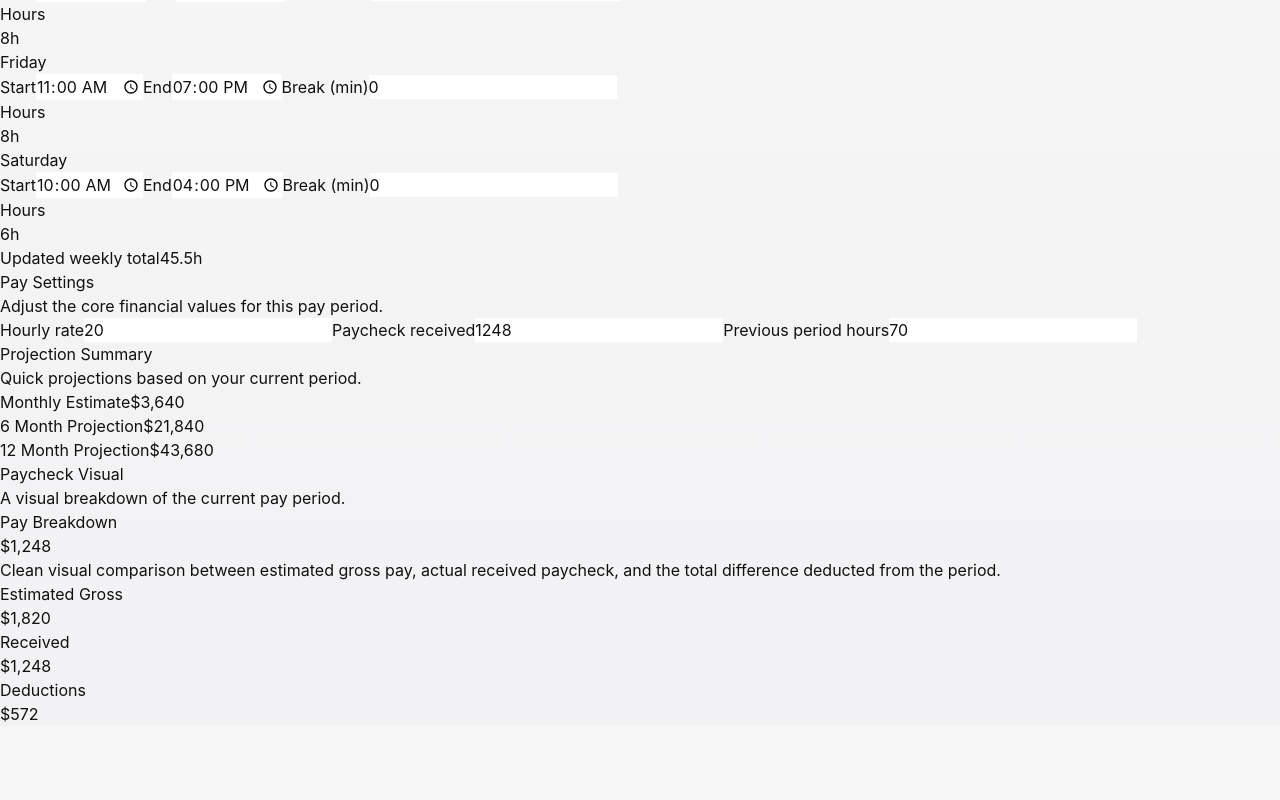
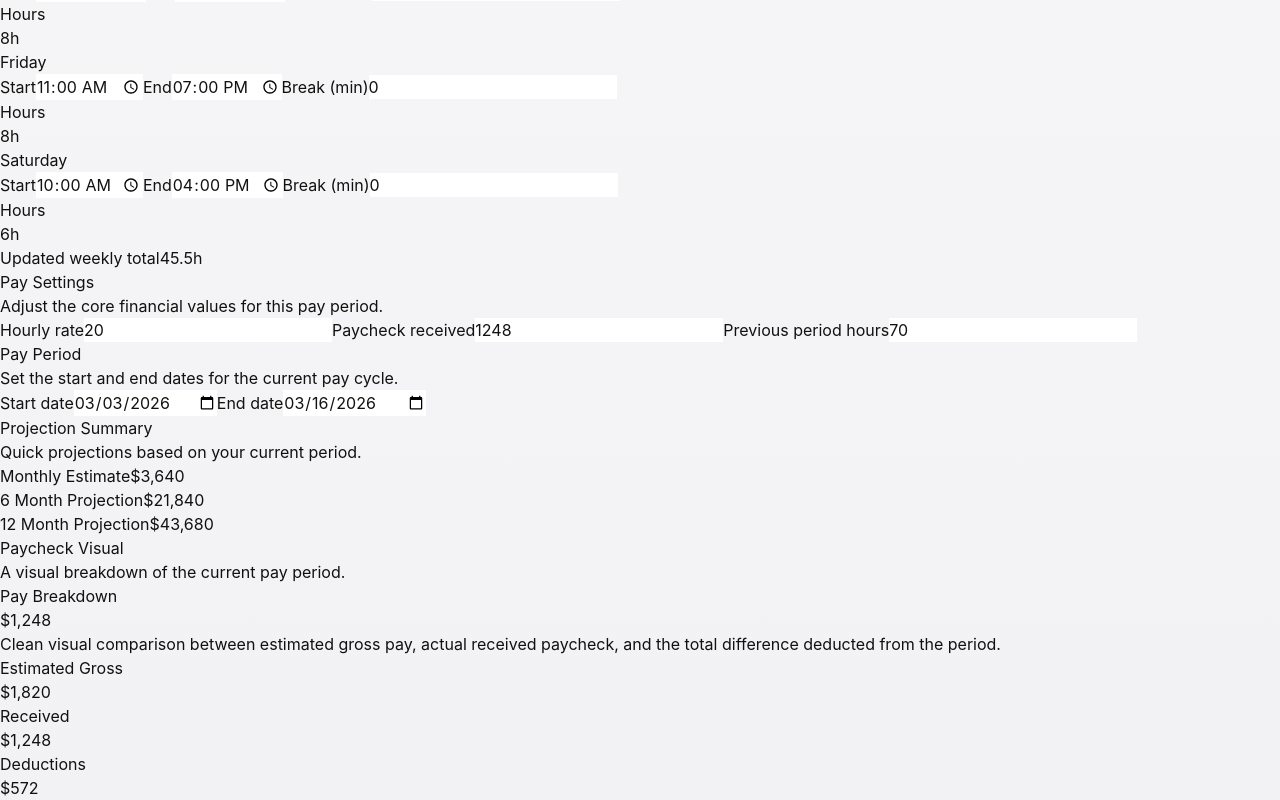
Before and after one commit to gereacosta1/workpulse, a React (Vite) app: page / in a window 1280 px wide. Shown: the part 750-1550 px from the top of the page. Before the commit the page ends 1476 px from the top, so only its background shows below. Built offline with nearby package versions, Linux system fonts and the light colour scheme.

Commit message:
Add editable pay period dates to dashboard

```diff
--- a/src/components/dashboard-shell.tsx
+++ b/src/components/dashboard-shell.tsx
@@ -4,6 +4,7 @@ import { StatsCard } from "./stats-card";
 import { PayBreakdownChart } from "./pay-breakdown-chart";
 import { ShiftEditor } from "./shift-editor";
 import { PaySettingsForm } from "./pay-settings-form";
+import { PayPeriodForm } from "./pay-period-form";
 import type { DashboardData, WeeklyShift } from "../types/dashboard";
 
 type DashboardShellProps = {
@@ -18,11 +19,22 @@ function formatCurrency(amount: number) {
   }).format(amount);
 }
 
+function formatDateLabel(dateString: string) {
+  const date = new Date(`${dateString}T00:00:00`);
+
+  return new Intl.DateTimeFormat("en-US", {
+    month: "short",
+    day: "2-digit",
+  }).format(date);
+}
+
 export function DashboardShell({ data }: DashboardShellProps) {
   const [shifts, setShifts] = useState<WeeklyShift[]>(data.weeklyShifts);
   const [hourlyRate, setHourlyRate] = useState<number>(data.hourlyRate);
   const [paycheckReceived, setPaycheckReceived] = useState<number>(data.paycheckReceived);
   const [previousPeriodHours, setPreviousPeriodHours] = useState<number>(data.previousPeriodHours);
+  const [payPeriodStart, setPayPeriodStart] = useState<string>(data.payPeriodStart);
+  const [payPeriodEnd, setPayPeriodEnd] = useState<string>(data.payPeriodEnd);
 
   const weeklyHours = useMemo(() => {
     return shifts.reduce((sum, shift) => sum + shift.hours, 0);
@@ -45,6 +57,11 @@ export function DashboardShell({ data }: DashboardShellProps) {
   const yearlyProjection = monthlyEstimate * 12;
 
   const hoursDifference = biweeklyHours - previousPeriodHours;
+
+  const periodLabelText =
+    payPeriodStart && payPeriodEnd
+      ? `${formatDateLabel(payPeriodStart)} - ${formatDateLabel(payPeriodEnd)}`
+      : data.payPeriod;
 
   const stats = [
     {
@@ -103,7 +120,7 @@ export function DashboardShell({ data }: DashboardShellProps) {
               <p className="text-xs uppercase tracking-[0.18em] text-zinc-500">
                 {data.periodLabel}
               </p>
-              <p className="mt-2 text-lg font-semibold text-zinc-900">{data.payPeriod}</p>
+              <p className="mt-2 text-lg font-semibold text-zinc-900">{periodLabelText}</p>
             </div>
           </div>
 
@@ -138,6 +155,18 @@ export function DashboardShell({ data }: DashboardShellProps) {
             </SectionCard>
 
             <SectionCard
+              title="Pay Period"
+              subtitle="Set the start and end dates for the current pay cycle."
+            >
+              <PayPeriodForm
+                startDate={payPeriodStart}
+                endDate={payPeriodEnd}
+                onStartDateChange={setPayPeriodStart}
+                onEndDateChange={setPayPeriodEnd}
+              />
+            </SectionCard>
+
+            <SectionCard
               title="Projection Summary"
               subtitle="Quick projections based on your current period."
             >
--- /dev/null
+++ b/src/components/pay-period-form.tsx
@@ -0,0 +1,46 @@
+import type { ChangeEvent } from "react";
+
+type PayPeriodFormProps = {
+  startDate: string;
+  endDate: string;
+  onStartDateChange: (value: string) => void;
+  onEndDateChange: (value: string) => void;
+};
+
+export function PayPeriodForm({
+  startDate,
+  endDate,
+  onStartDateChange,
+  onEndDateChange,
+}: PayPeriodFormProps) {
+  function handleDateChange(
+    event: ChangeEvent<HTMLInputElement>,
+    onChange: (value: string) => void
+  ) {
+    onChange(event.target.value);
+  }
+
+  return (
+    <div className="grid gap-4">
+      <label className="grid gap-2">
+        <span className="text-sm font-medium text-zinc-700">Start date</span>
+        <input
+          type="date"
+          value={startDate}
+          onChange={(event) => handleDateChange(event, onStartDateChange)}
+          className="rounded-2xl border border-zinc-300 bg-white px-4 py-3 text-sm text-zinc-900 outline-none transition focus:border-violet-400"
+        />
+      </label>
+
+      <label className="grid gap-2">
+        <span className="text-sm font-medium text-zinc-700">End date</span>
+        <input
+          type="date"
+          value={endDate}
+          onChange={(event) => handleDateChange(event, onEndDateChange)}
+          className="rounded-2xl border border-zinc-300 bg-white px-4 py-3 text-sm text-zinc-900 outline-none transition focus:border-violet-400"
+        />
+      </label>
+    </div>
+  );
+}
--- a/src/data/mock-dashboard.ts
+++ b/src/data/mock-dashboard.ts
@@ -3,6 +3,8 @@ import type { DashboardData } from "../types/dashboard";
 export const mockDashboardData: DashboardData = {
   periodLabel: "Current pay period",
   payPeriod: "Mar 03 - Mar 16",
+  payPeriodStart: "2026-03-03",
+  payPeriodEnd: "2026-03-16",
   hourlyRate: 20,
   paycheckReceived: 1248,
   previousPeriodHours: 70,
--- a/src/types/dashboard.ts
+++ b/src/types/dashboard.ts
@@ -29,6 +29,8 @@ export type PayBreakdownItem = {
 export type DashboardData = {
   periodLabel: string;
   payPeriod: string;
+  payPeriodStart: string;
+  payPeriodEnd: string;
   hourlyRate: number;
   paycheckReceived: number;
   previousPeriodHours: number;
```
